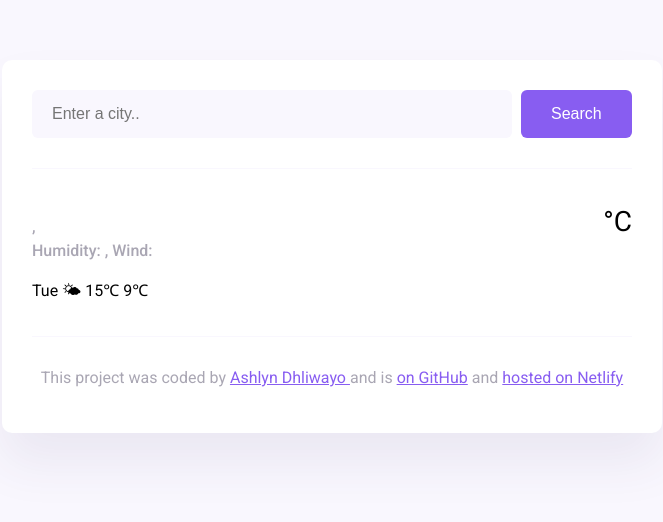
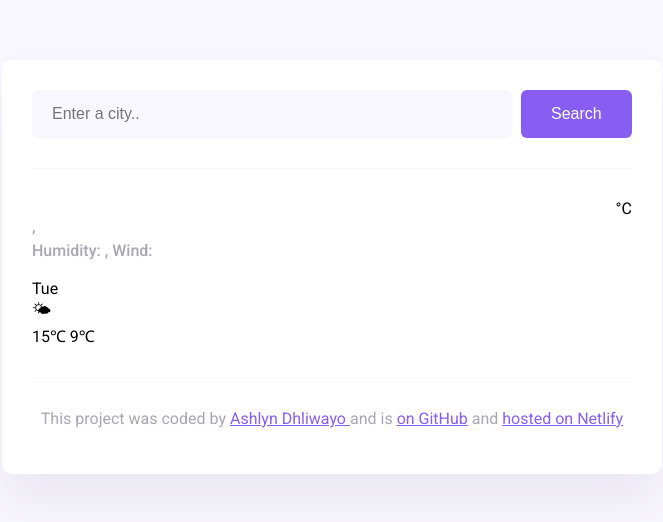
Before and after one commit to Nomadhli/week-6-homework, a website built with Parcel: page index.html in a window 1280 px wide. Shown: the whole page, without its empty margins (308-971 px from the left). Built offline with nearby package versions, Linux system fonts and the light colour scheme.

Commit message:
added components of the daily weather forecast

```diff
--- a/index.html
+++ b/index.html
@@ -38,10 +38,16 @@
                 <div class="weather-app-temperature-container">
                     <div id="icon"></div>
                     <div class="weather-app-temperature" id="temperature"></div>
-                    <div class="weatehr-app-unit">°C</div>
+                    <div class="weather-app-unit">°C</div>
                 </div>
             </div>
-            <div class="weather-forecast">Tue 🌤 15℃ 9℃</div>
+            <div class="weather-forecast">
+                <div class="weather-forecast-day">
+                    <div class="weather-forecast-date">Tue</div>
+                    <div class="weather-forecast-icon">🌤</div>
+                    <div class="weather-forecast-temperatures">15℃ 9℃</div>
+                </div>
+            </div>
         </main>
         <footer>
             <p>
```
